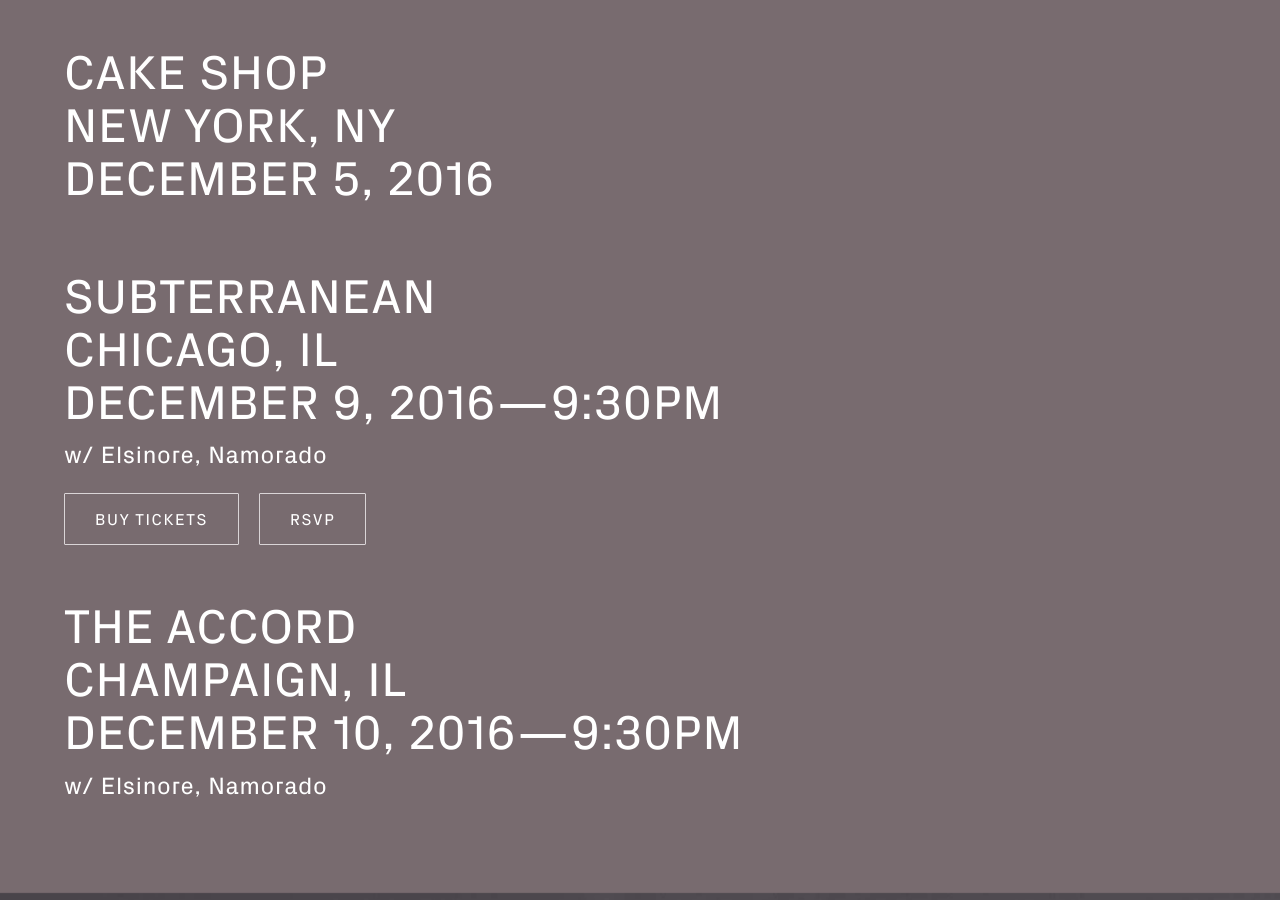
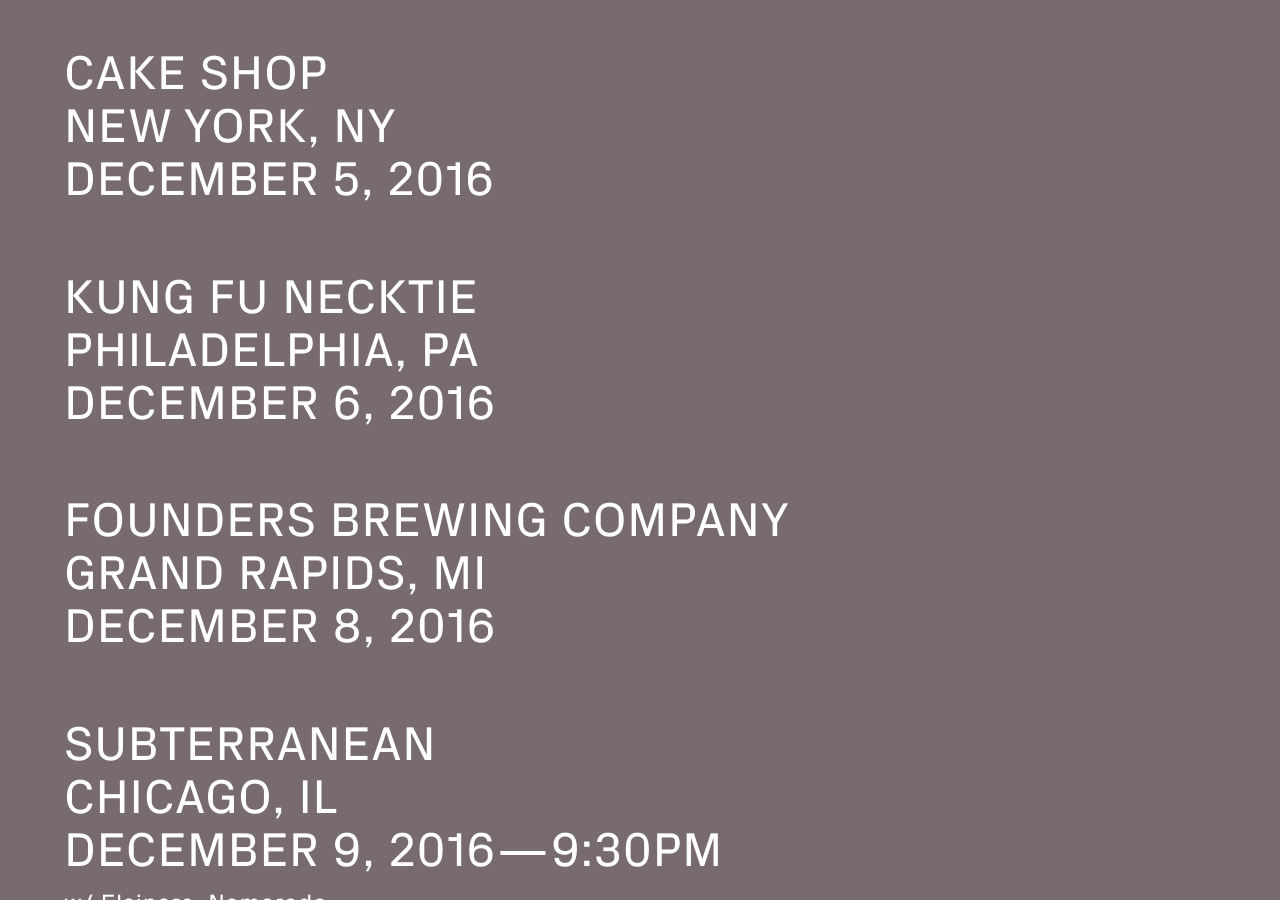
Before and after one commit to sunjacket/sunjacket.github.io, a Jekyll site: the page built from index.html, in a window 1280 px wide and 900 px high, scrolled down 5694 px. Built offline with Jekyll 4.4.1, drawn with Linux system fonts in a browser that asks for light colours; nearby versions of some CDN libraries; comment, search, counter and statistics services are not loaded.

Commit message:
Update shows

```diff
--- a/index.html
+++ b/index.html
@@ -198,6 +198,24 @@
       <!-- show -->
       <li class="show">
         <dl class="show-details">
+          <dt class="show-venue">Kung Fu Necktie</dt>
+          <dd class="show-location">Philadelphia, PA</dd>
+          <dd class="show-date-time">December 6, 2016</dd>
+        </dl>
+      </li>
+      <!-- /show -->
+      <!-- show -->
+      <li class="show">
+        <dl class="show-details">
+          <dt class="show-venue">Founders Brewing Company</dt>
+          <dd class="show-location">Grand Rapids, MI</dd>
+          <dd class="show-date-time">December 8, 2016</dd>
+        </dl>
+      </li>
+      <!-- /show -->
+      <!-- show -->
+      <li class="show">
+        <dl class="show-details">
           <dt class="show-venue">Subterranean</dt>
           <dd class="show-location">Chicago, IL</dd>
           <dd class="show-date-time">December 9, 2016—9:30PM</dd>
```
